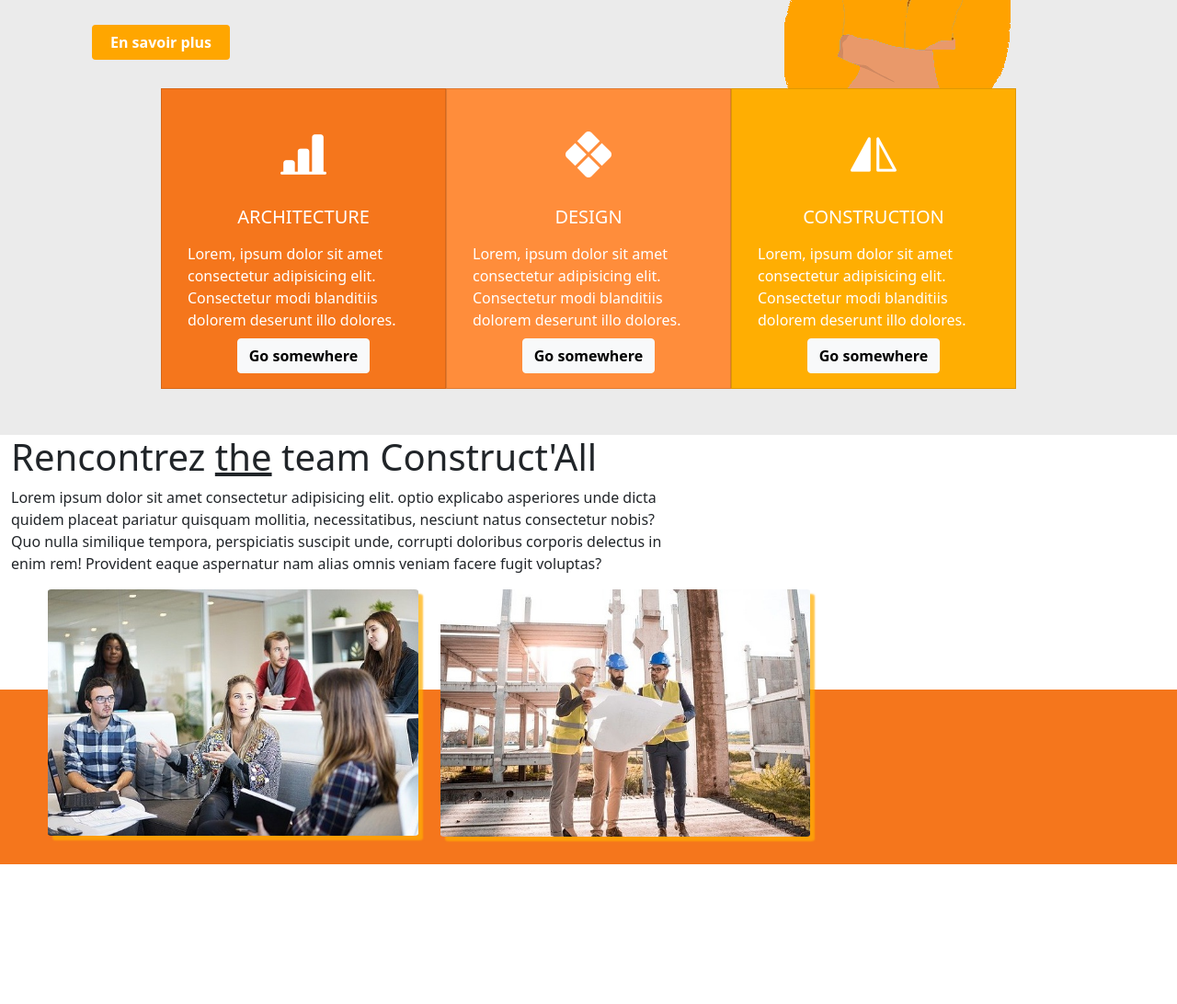
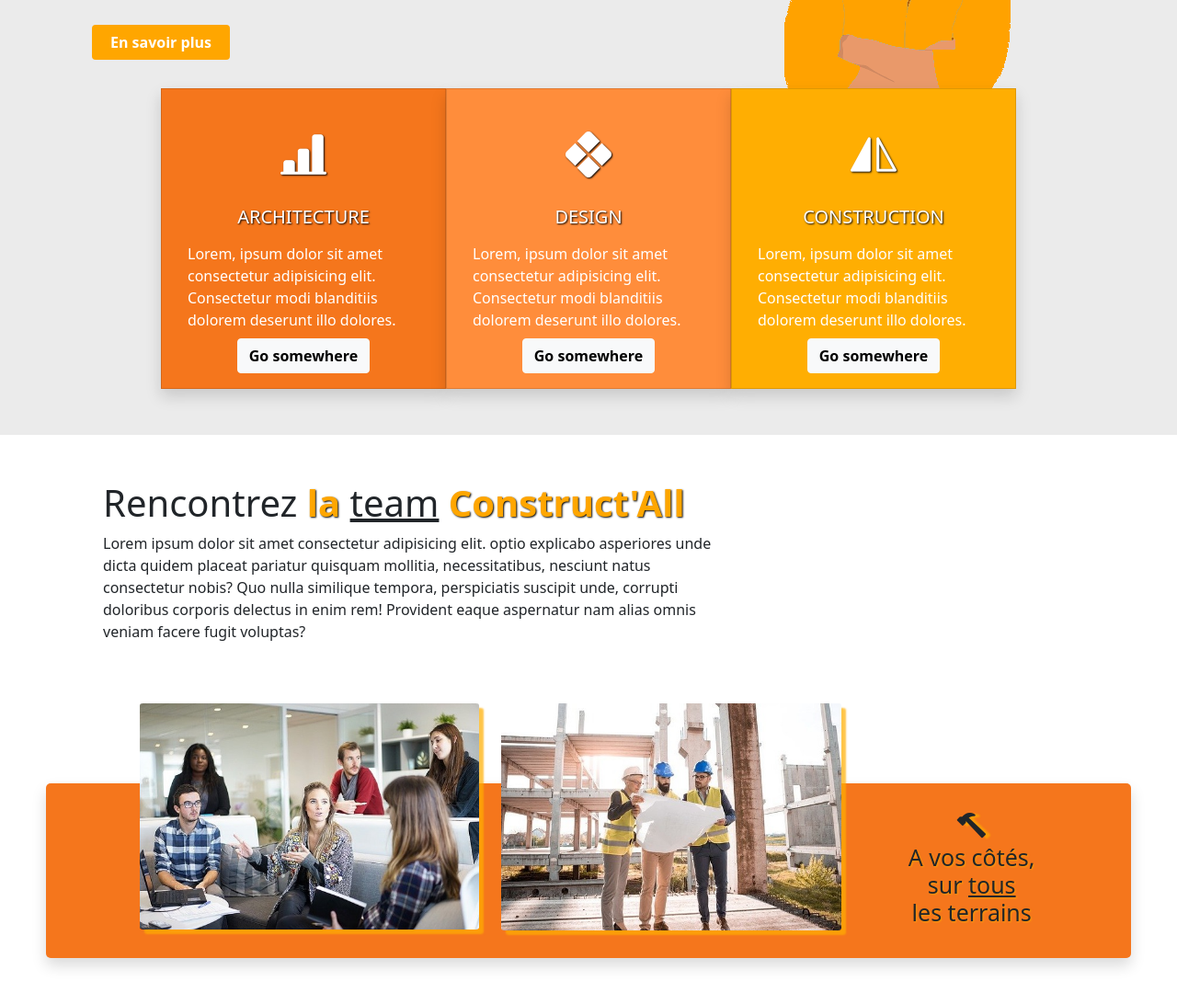
Before and after one commit to MilanForrat/construction-template, a plain HTML site: page index.html in a window 1280 px wide. Shown: the part 280-1372 px from the top of the page at 92% size. Drawn offline with nearby package versions, Linux system fonts and the light colour scheme.

Commit message:
feat: section 3 finished, validated in Desktop and mobile design

```diff
--- a/index.html
+++ b/index.html
@@ -3,6 +3,8 @@
 <head>
     <meta charset="UTF-8">
     <meta name="viewport" content="width=device-width, initial-scale=1.0">
+    <meta name="description" content="Site concernant une entreprise d'architecture, de design et de construction">
+    <meta name="keywords" content="construction, design, architecture, construct, construct'all, batiment, tp, btp">
     <link href="https://cdn.jsdelivr.net/npm/bootstrap@5.0.0-beta3/dist/css/bootstrap.min.css" rel="stylesheet" integrity="sha384-eOJMYsd53ii+scO/bJGFsiCZc+5NDVN2yr8+0RDqr0Ql0h+rP48ckxlpbzKgwra6" crossorigin="anonymous">
     <link rel="stylesheet" href="https://cdn.jsdelivr.net/npm/bootstrap-icons@1.4.1/font/bootstrap-icons.css">
     <link rel="stylesheet" href="./styles.css">
@@ -50,7 +52,7 @@
     <main class="container-fluid">
         <!----------------------------------------------- SECTION 2  ---------------------------------------------->
         <section class="row section-2 d-flex justify-content-center">
-            <div class="card col-10 col-md-4 col-lg-3 card-1">
+            <div class="card col-10 col-md-4 col-lg-3 card-1 shadow">
                 <div class="card-body">
                     <div class="d-flex justify-content-center">
                         <i class="bi bi-bar-chart-line-fill"></i>
@@ -60,7 +62,7 @@
                     <a href="#" class="btn btn-light">Go somewhere</a>
                 </div>
             </div>
-            <div class="card col-10 col-md-4 col-lg-3 card-2">
+            <div class="card col-10 col-md-4 col-lg-3 card-2 shadow">
                 <div class="card-body">
                     <div class="d-flex justify-content-center">
                         <i class="bi bi-x-diamond-fill"></i>
@@ -70,7 +72,7 @@
                     <a href="#" class="btn btn-light">Go somewhere</a>
                 </div>
             </div>
-            <div class="card col-10 col-md-4 col-lg-3 card-3">
+            <div class="card col-10 col-md-4 col-lg-3 card-3 shadow">
                 <div class="card-body">
                     <div class="d-flex justify-content-center">
                         <i class="bi bi-symmetry-vertical"></i>
@@ -81,9 +83,10 @@
                 </div>
             </div>
         </section>
+         <!----------------------------------------------- SECTION 3  ---------------------------------------------->
         <section class="section-3">
             <div class="row">
-                <h1>Rencontrez <u>the</u> team <span>Construct'All</span></h1>
+                <h1>Rencontrez <span class="main-title">la</span> <u>team</u> <span class="main-title">Construct'All</span></h1>
                 <div class="col-12 col-md-7">
                     <p>Lorem ipsum dolor sit amet consectetur adipisicing elit. optio explicabo asperiores unde dicta quidem placeat pariatur quisquam mollitia, necessitatibus, nesciunt natus consectetur nobis? Quo nulla similique tempora, perspiciatis suscipit unde, corrupti doloribus corporis delectus in enim rem! Provident eaque aspernatur nam alias omnis veniam facere fugit voluptas?</p>
                 </div>
@@ -95,11 +98,14 @@
                 <div class="col-12 col-md-4 section-3-col-img">
                     <img class="img-fluid" src="./images/team-architecte.jpg" alt="Images des bureaux de Construct'All">
                 </div>
-                <div class="col-12 bloc-orange">
+                <div class="col-12 shadow bloc-orange text-center">
                     <!-- fond orange avec z-index -->
+                    <h5><i class="bi bi-hammer"></i><br>
+                        A vos côtés, <br> sur <u>tous</u> <br> les terrains</h5>
                 </div>
             </div>
         </section>
+        <!----------------------------------------------- SECTION 4  ---------------------------------------------->
 
     </main>
     <footer>
--- a/styles.css
+++ b/styles.css
@@ -1,5 +1,8 @@
 body{
 
+}
+.container{
+    max-width: 1200px;
 }
 
 /* !!!!!!!!!!!!!!!!!!!!!!!!!!!!!! HEADER !!!!!!!!!!!!!!!!!!!!!!!!!!!!!!! */
@@ -24,6 +27,7 @@ body{
 .section-1-row h1{
     color: rgb(255, 166, 0);
     font-weight: bolder;
+    text-shadow: 1px 1px 2px rgb(0, 0, 0);
 }
 .section-1-row h6{
     letter-spacing: .2rem;
@@ -37,6 +41,9 @@ body{
     display: flex;
     flex-direction: column;
     justify-content: center;
+}
+.section-2 .card-title, .section-2 .bi{
+    text-shadow: 1px 1px 2px rgb(0, 0, 0);
 }
 .section-1-div-text .btn{
     width: 150px;
@@ -121,6 +128,7 @@ body{
     z-index: -1;
     position: relative;
     top: -160px;
+    border-radius: 5px;
 }
 @media(max-width: 768px){
     .section-3 img{
@@ -136,14 +144,52 @@ body{
     .section-3 img{
         margin-top: 15px;
     }
+    .bloc-orange h5{
+        display: none;
+    }
 }
 @media(min-width:768px){
     .section-3-col-img-1{
     margin-left: 40px;
     }
+    .bloc-orange{
+        left: -50px;
+
+    }
+    .section-3 .row{
+        padding-left: 100px;
+    }
 }
-
+@media(min-width:768px){
+    .bloc-orange{
+        display: flex;
+        justify-content: flex-end;
+        align-items: center;
+    }
+    .bloc-orange h5{
+        margin-right: 2%;
+        text-shadow: 1px 1px 2px rgba(255, 174, 0, 0.713);
+    }
+    .bloc-orange .bi{
+        font-size: 32px;
+        text-shadow: 5px 1px 2px rgba(255, 174, 0, 0.713);
+    }
+}
+@media(min-width:1050px){
+    .bloc-orange h5{
+        margin-right: 8%;
+        font-size: 25px;
+    }
+}
+.section-3 .row{
+    padding-top: 50px;
+}
 .section-3 img{
     border-radius: 1%;
     box-shadow: 5px 5px 2px rgba(255, 174, 0, 0.713);
 }
+.main-title{
+    color: rgb(255, 166, 0);
+    font-weight: bolder;
+    text-shadow: 1px 1px 2px rgb(0, 0, 0);
+}
```
